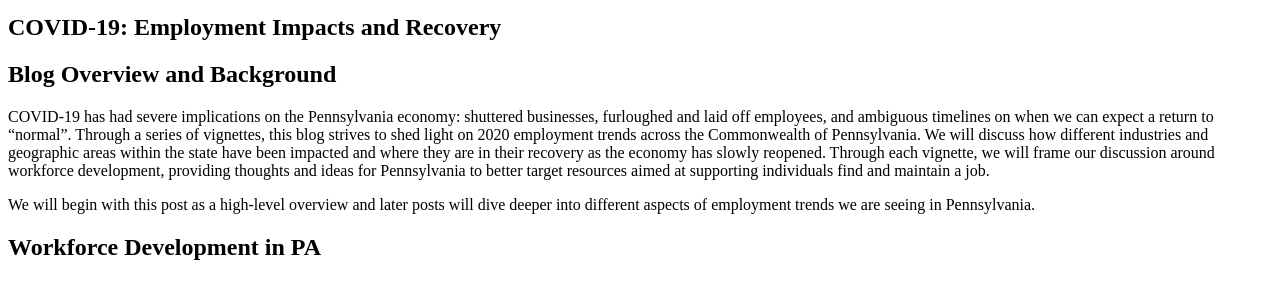
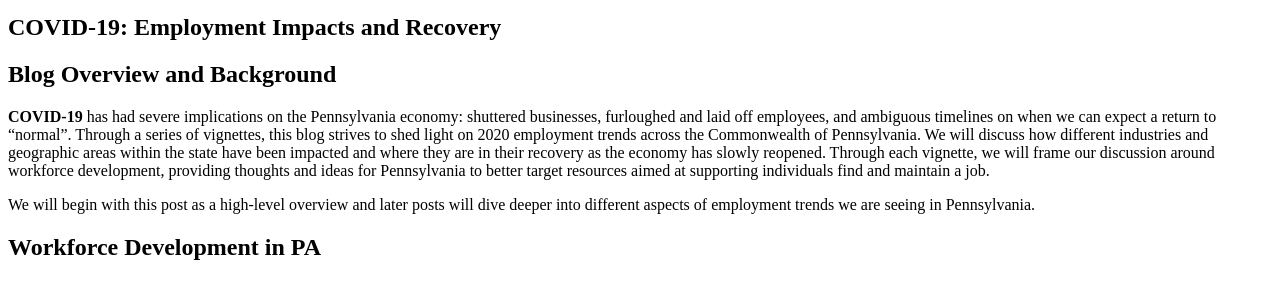
Before and after one commit to amghazzawi/PAemployment, a Jekyll site: the page built from _posts/2019-04-18-welcome-to-github-pages.md, in a window 1280 px wide and 1400 px high. Shown: the part 317-607 px from the top of the window. Built offline with Jekyll 4.4.1, drawn with Linux system fonts in a browser that asks for light colours; cached includes are drawn as plain includes; nearby versions of some CDN libraries; some of the changed text lies outside the part shown.

```diff
--- a/_posts/2019-04-18-welcome-to-github-pages.md
+++ b/_posts/2019-04-18-welcome-to-github-pages.md
@@ -16,7 +16,7 @@ tags:
 ---
 
 ## Blog Overview and Background
-COVID-19 has had severe implications on the Pennsylvania economy: shuttered businesses, furloughed and laid off employees, and ambiguous timelines on when we can expect a return to "normal". Through a series of vignettes, this blog strives to shed light on 2020 employment trends across the Commonwealth of Pennsylvania. We will discuss how different industries and geographic areas within the state have been impacted and where they are in their recovery as the economy has slowly reopened. Through each vignette, we will frame our discussion around workforce development, providing thoughts and ideas for Pennsylvania to better target resources aimed at supporting individuals find and maintain a job.
+**COVID-19** has had severe implications on the Pennsylvania economy: shuttered businesses, furloughed and laid off employees, and ambiguous timelines on when we can expect a return to "normal". Through a series of vignettes, this blog strives to shed light on 2020 employment trends across the Commonwealth of Pennsylvania. We will discuss how different industries and geographic areas within the state have been impacted and where they are in their recovery as the economy has slowly reopened. Through each vignette, we will frame our discussion around workforce development, providing thoughts and ideas for Pennsylvania to better target resources aimed at supporting individuals find and maintain a job.
 
 We will begin with this post as a high-level overview and later posts will dive deeper into different aspects of employment trends we are seeing in Pennsylvania.
 
@@ -47,6 +47,6 @@ Certain industries have been more vulnerable to the impacts of COVID-19 than oth
 
 <div id="hv-chart-5"></div>
 
-Apart from the approval of two COVID-19 vaccines, there are initial signs of an economic recovery in Pennsylvania with an uptick in job postings in recent months. Provided by the Pennsylvania Department of Labor & Industry, job postings have steadily risen since June, outpacing 2019 levels as some businesses look to rehire employees.
+**Apart** from the approval of two COVID-19 vaccines, there are initial signs of an economic recovery in Pennsylvania with an uptick in job postings in recent months. Provided by the Pennsylvania Department of Labor & Industry, job postings have steadily risen since June, outpacing 2019 levels as some businesses look to rehire employees.
 
 WDA boards must respond to the unemployment crisis by supporting constituents and redistributing resources accordingly. As the above charts and maps indicate, unemployment support is a more nuanced issue than simply allocating resources based on overall WDA claims. Employees working in certain industries like healthcare and manufacturing require greater support at this time and additional considerations must be made to account for claims as a percentage of overall WDA population.
```
